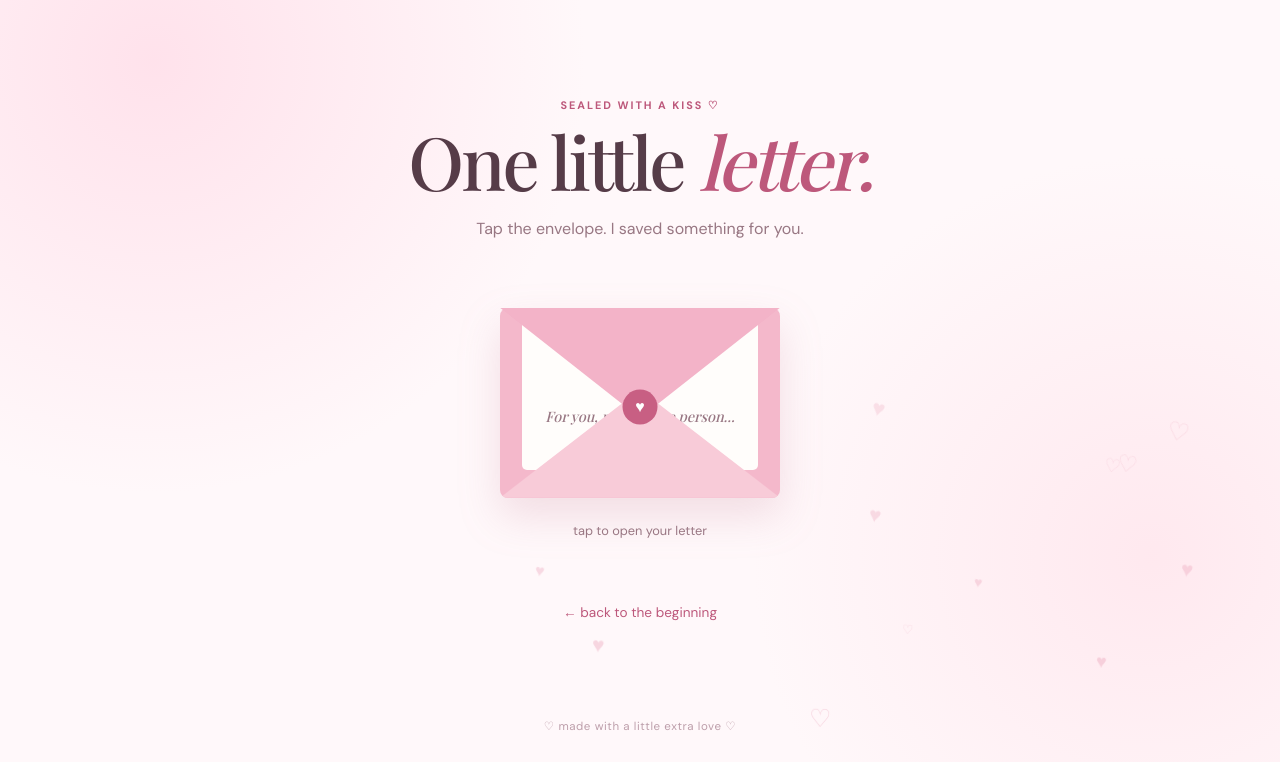
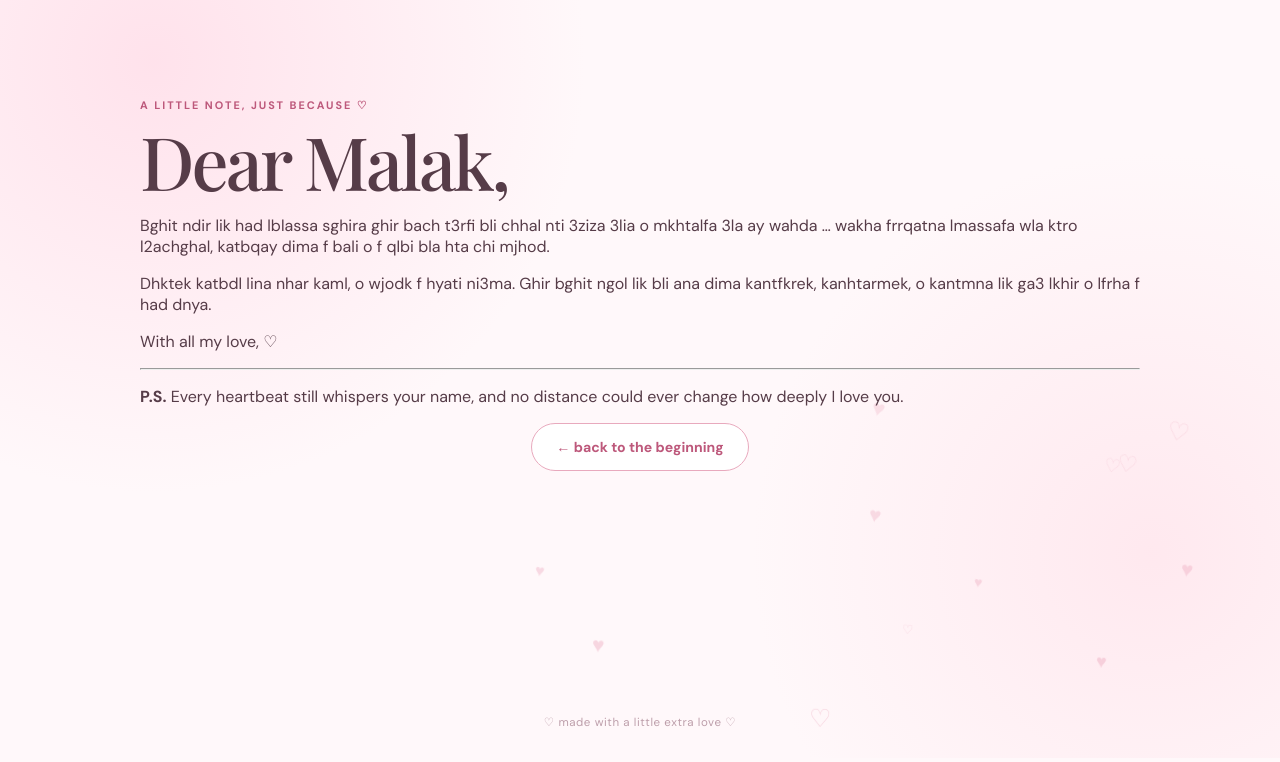
Before and after one commit to Simogramers/my-love-website, a plain HTML site: page letter.html in a window 1280 px wide. Shown: the part 62-824 px from the top of the page. Drawn offline with nearby package versions, Linux system fonts and the light colour scheme; a web font is replaced by a local one.

Commit message:
Update title and content in letter.html

```diff
--- a/letter.html
+++ b/letter.html
@@ -4,7 +4,7 @@
   <meta charset="UTF-8">
   <meta name="viewport" content="width=device-width, initial-scale=1.0">
   <meta name="theme-color" content="#fff1f5">
-  <title>A Little Letter ♡</title>
+  <title>A Little Note for You ♡</title>
   <link rel="preconnect" href="https://fonts.googleapis.com">
   <link rel="preconnect" href="https://fonts.gstatic.com" crossorigin>
   <link href="https://fonts.googleapis.com/css2?family=DM+Sans:wght@400;500;600;700&family=Playfair+Display:ital,wght@0,500;0,600;0,700;1,500;1,600&display=swap" rel="stylesheet">
@@ -22,36 +22,25 @@
     </nav>
   </header>
 
-  <main class="content-page letter-page">
-    <div class="page-heading">
-      <p class="eyebrow">sealed with a kiss ♡</p>
-      <h1>One little <em>letter.</em></h1>
-      <p>Tap the envelope. I saved something for you.</p>
+  <main class="content-page">
+    <article class="letter-card">
+      <p class="eyebrow">a little note, just because ♡</p>
+      <h1>Dear Malak,</h1>
+
+      <p>Bghit ndir lik had lblassa sghira ghir bach t3rfi bli chhal nti 3ziza 3lia o mkhtalfa 3la ay wahda … wakha frrqatna lmassafa wla ktro l2achghal, katbqay dima f bali o f qlbi bla hta chi mjhod.</p>
+
+      <p>Dhktek katbdl lina nhar kaml, o wjodk f hyati ni3ma. Ghir bghit ngol lik bli ana dima kantfkrek, kanhtarmek, o kantmna lik ga3 lkhir o lfrha f had dnya.</p>
+
+      <p class="letter-signoff">With all my love, <span>♡</span></p>
+
+      <hr class="letter-divider">
+
+      <p class="ps-note"><strong>P.S.</strong> Every heartbeat still whispers your name, and no distance could ever change how deeply I love you.</p>
+    </article>
+
+    <div class="center-note">
+      <a class="button button-outline" href="index.html">← back to the beginning</a>
     </div>
-
-    <section class="letter-scene">
-      <button class="envelope" id="open-letter" type="button" aria-label="Open your letter" aria-expanded="false">
-        <span class="envelope-back"></span>
-        <span class="letter-paper">
-          <span class="letter-stamp">♡</span>
-          <span class="letter-preview">For you, my favorite person...</span>
-        </span>
-        <span class="envelope-front"></span>
-        <span class="envelope-flap"></span>
-        <span class="envelope-seal">♥</span>
-      </button>
-      <p class="tap-hint" id="tap-hint">tap to open your letter</p>
-
-      <article class="love-note" id="love-note" hidden>
-        <p class="note-date">A little note, just because ♡</p>
-        <h2>Dear you,</h2>
-        <p>I wanted to make you something small, but full of affection. I hope you never forget how special you are, how much your smile can brighten a day, and how lucky the world is to have you in it.</p>
-        <p>Thank you for being exactly who you are. Here's a little reminder that someone is thinking of you and wishing you all the happiness in the world.</p>
-        <p class="signature">With all my love, <span>♡</span></p>
-        <p class="edit-hint">P.S. You can replace this note with your own words in <strong>letter.html</strong>.</p>
-      </article>
-    </section>
-    <div class="back-link"><a href="index.html">← back to the beginning</a></div>
   </main>
   <footer class="site-footer">♡ made with a little extra love ♡</footer>
 </body>
```
